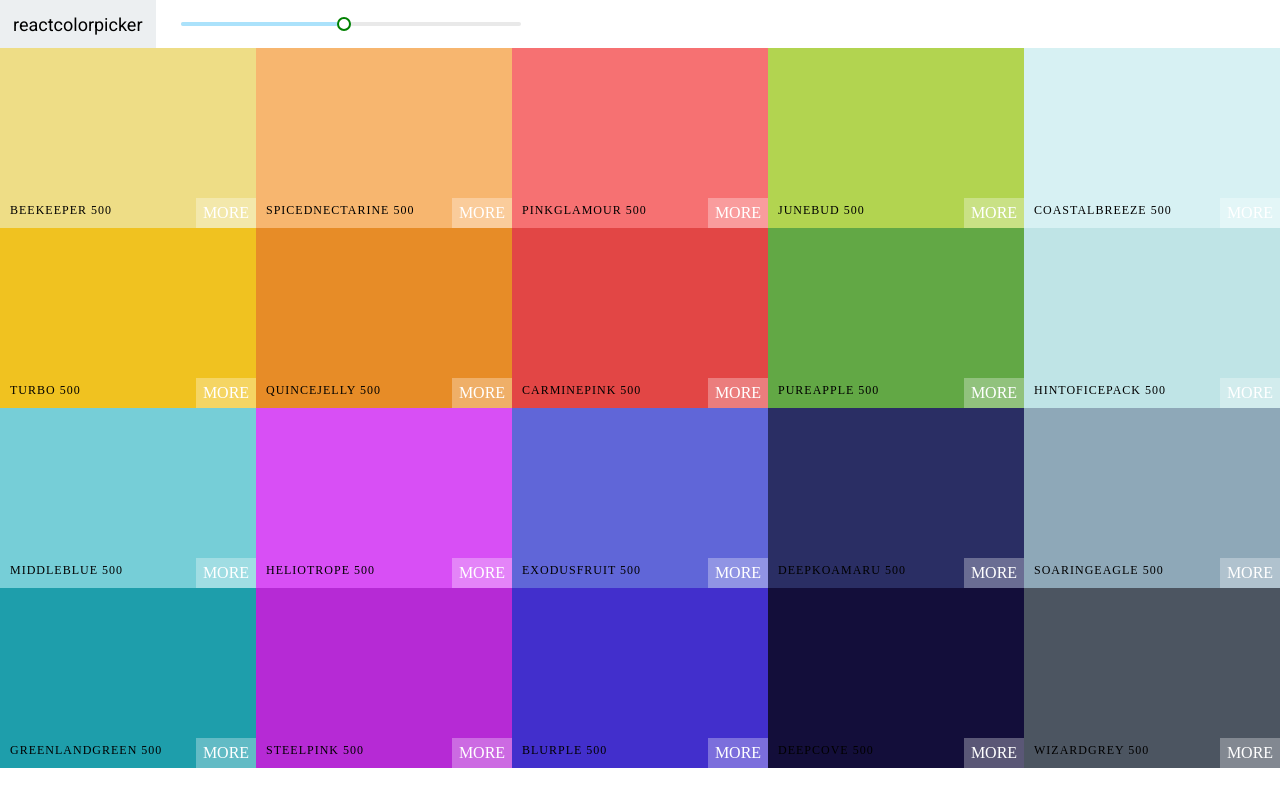
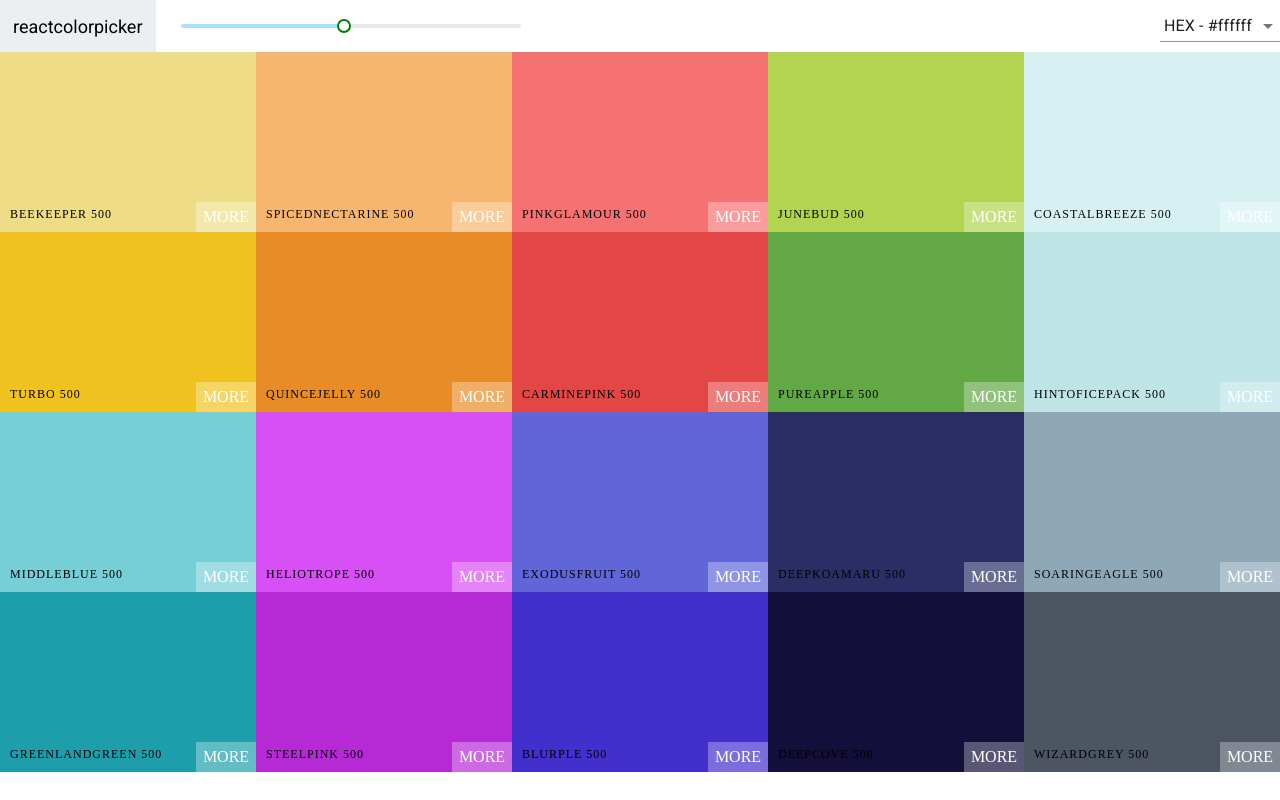
Before and after one commit to YeonghunKO/color-palatte-project, a React (Create React App) app: page /palette/flat-ui-colors-american in a window 1280 px wide. Built offline with nearby package versions, Linux system fonts and the light colour scheme.

Commit message:
:sparkles:: :NEW FEATURE: Add format dropdown

```diff
--- a/package.json
+++ b/package.json
@@ -3,10 +3,14 @@
   "version": "0.1.0",
   "private": true,
   "dependencies": {
+    "@emotion/react": "^11.8.1",
+    "@emotion/styled": "^11.8.1",
+    "@mui/material": "^5.4.3",
     "@testing-library/jest-dom": "^5.16.2",
     "@testing-library/react": "^12.1.3",
     "@testing-library/user-event": "^13.5.0",
     "chroma-js": "^2.4.2",
+    "rc-slider": "^9.7.5",
     "react": "^17.0.2",
     "react-copy-to-clipboard": "^5.0.4",
     "react-dom": "^17.0.2",
--- a/src/ColorBox.js
+++ b/src/ColorBox.js
@@ -18,8 +18,8 @@ class ColorBox extends Component {
 
   render() {
     const { name, background } = this.props;
+
     const { copied } = this.state;
-
     return (
       <CopyToClipboard text={background} onCopy={this.changeCopyState}>
         <div style={{ background }} className="Color-box">
--- a/src/NavBar.css
+++ b/src/NavBar.css
@@ -2,7 +2,7 @@
   display: flex;
   align-items: center;
   justify-content: flex-start;
-  height: 6vh;
+  height: 6.5vh;
 }
 
 .logo {
@@ -47,3 +47,8 @@
   height: 13px;
   margin-left: -7px;
 }
+
+.MuiSelect-select {
+  display: flex !important;
+  justify-content: center;
+}
--- a/src/NavBar.js
+++ b/src/NavBar.js
@@ -1,11 +1,17 @@
-// import React, { Component } from 'react';
+import { useState } from 'react';
 import './NavBar.css';
 import Slider from 'rc-slider';
 import 'rc-slider/assets/index.css';
 import './NavBar.css';
+import { FormControl, Select, MenuItem } from '@mui/material';
 
 function NavBar(props) {
-  const { level, changeLevel } = props;
+  const { level, format, changeLevel, changeFormat } = props;
+  const [formatState, setFormat] = useState(format);
+  const onSelectFormat = e => {
+    setFormat(e.target.value);
+    changeFormat(e.target.value);
+  };
   return (
     <header className="Navbar">
       <div className="logo">
@@ -20,6 +26,20 @@ function NavBar(props) {
           onAfterChange={changeLevel}
         />
       </div>
+      <FormControl variant="standard" sx={{ ml: 'auto', minWidth: 120 }}>
+        {/* <InputLabel id="demo-simple-select-filled-label">Age</InputLabel> */}
+        <Select
+          labelId="demo-simple-select-standard-label"
+          id="demo-simple-select-standard"
+          value={formatState}
+          onChange={onSelectFormat}
+          defaultValue={formatState}
+        >
+          <MenuItem value={'hex'}>HEX - #ffffff</MenuItem>
+          <MenuItem value={'rgb'}>RGB - rgb(255,255,255)</MenuItem>
+          <MenuItem value={'rgba'}>RGBA - rgba(255,255,255, 1.0)</MenuItem>
+        </Select>
+      </FormControl>
     </header>
   );
 }
--- a/src/Palette.js
+++ b/src/Palette.js
@@ -6,22 +6,32 @@ import './Palette.css';
 class Palette extends Component {
   constructor(props) {
     super(props);
-    this.state = { level: 500 };
+    this.state = { level: 500, format: 'hex' };
     this.changeLevel = this.changeLevel.bind(this);
+    this.changeFormat = this.changeFormat.bind(this);
   }
 
   changeLevel(level) {
     this.setState({ level });
   }
+
+  changeFormat(format) {
+    this.setState({ format });
+  }
   render() {
-    const { level } = this.state;
+    const { level, format } = this.state;
     const { colors } = this.props.palette;
     const ColorBoxes = colors[level].map(color => (
-      <ColorBox key={color.name} background={color.hex} name={color.name} />
+      <ColorBox key={color.name} background={color[format]} name={color.name} />
     ));
     return (
       <div className="Palette">
-        <NavBar level={level} changeLevel={this.changeLevel} />
+        <NavBar
+          changeFormat={this.changeFormat}
+          format={format}
+          level={level}
+          changeLevel={this.changeLevel}
+        />
 
         <div className="Palette-colors">{ColorBoxes}</div>
       </div>
```
Also changed, not shown: 1 other file (tests, documents, lock files or other folders).
